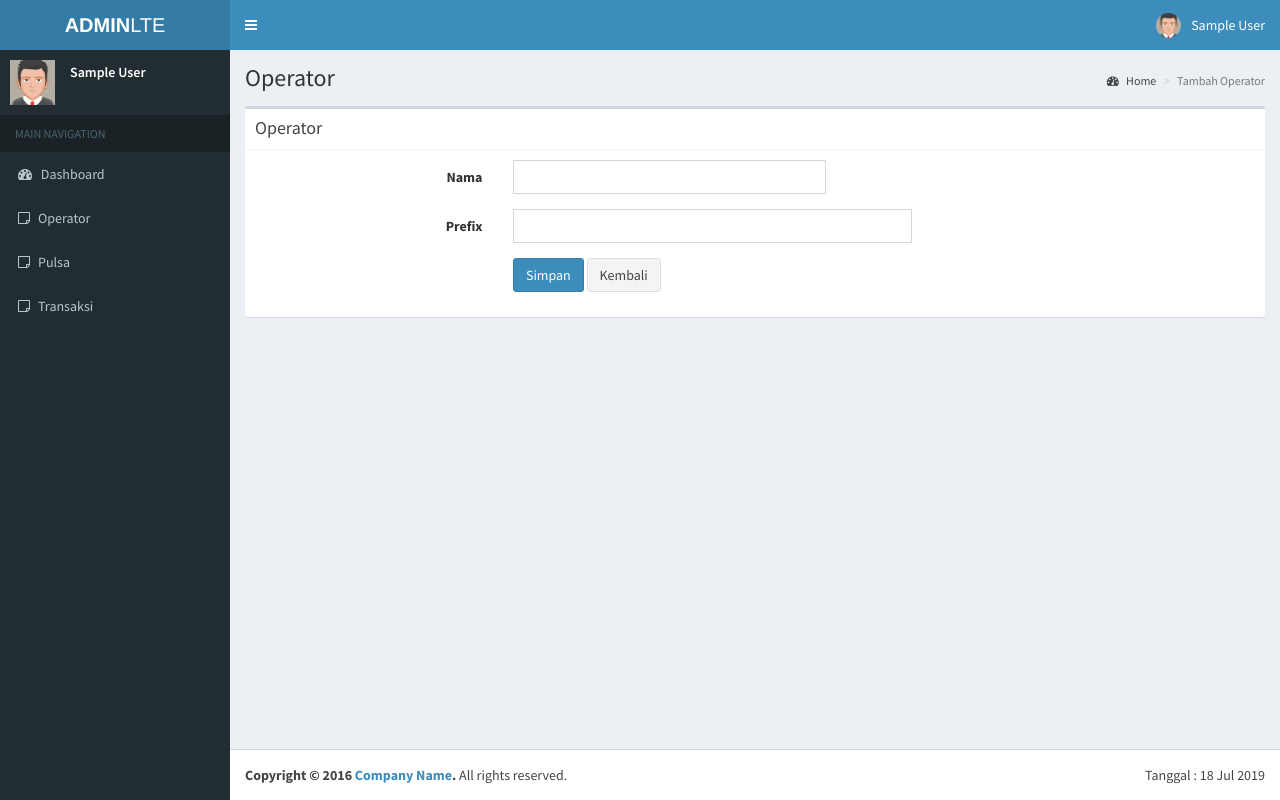
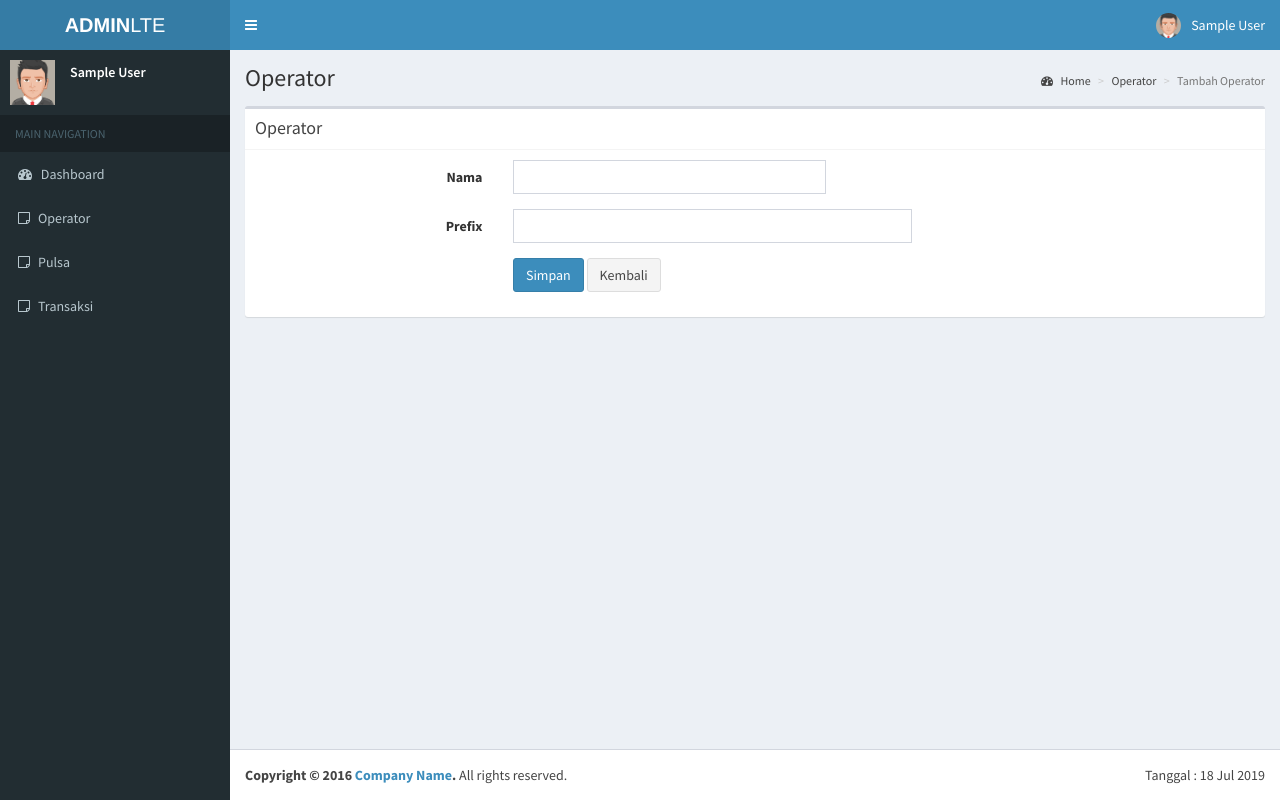
Before and after one commit to atangsutisna/konterpulsa, a CodeIgniter app: page /database/index.php/operator/do_reg in a window 1280 px wide. Run offline with CodeIgniter, Linux system fonts and the light colour scheme; the visitor is signed in with stand-in values (Sample User, id 1); some libraries are stand-ins or nearby versions.

Commit message:
fix broken links

```diff
--- a/application/views/operator/form.php
+++ b/application/views/operator/form.php
@@ -3,7 +3,8 @@
         Operator
     </h1>
     <ol class="breadcrumb">
-        <li><a href="<?= site_url('dashboard') ?>"><i class="fa fa-dashboard"></i> Home</a></li>
+        <li><a href="<?= site_url('home') ?>"><i class="fa fa-dashboard"></i> Home</a></li>
+        <li><a href="<?= site_url('operator') ?>">Operator</a></li>
         <li class="active">Tambah Operator</li>
     </ol>
 </section>
```
